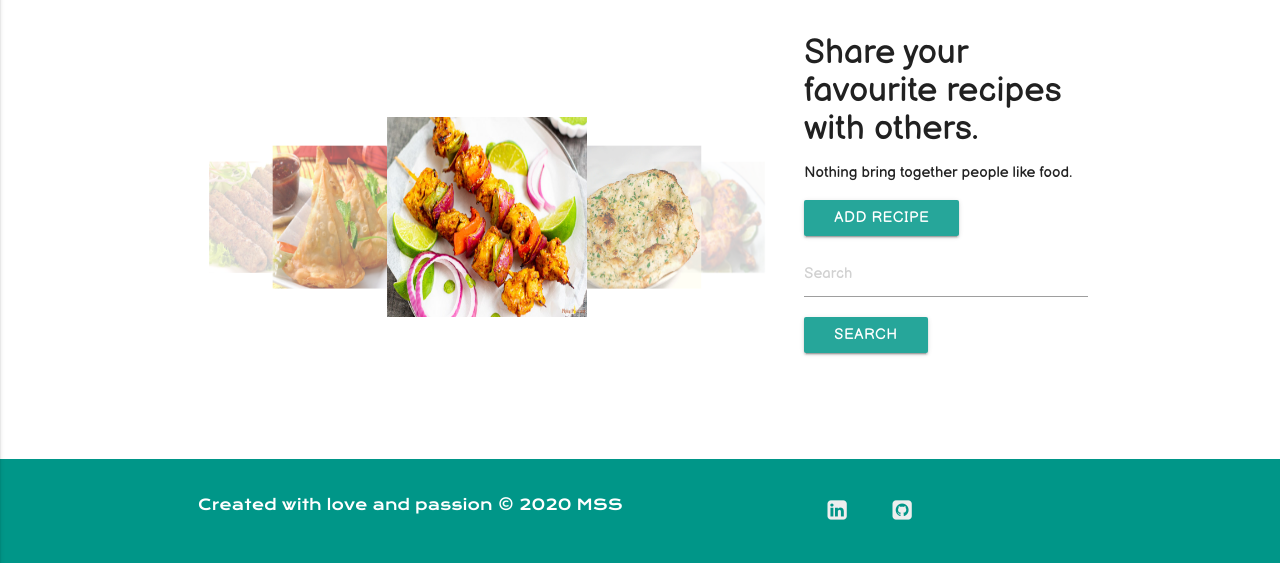
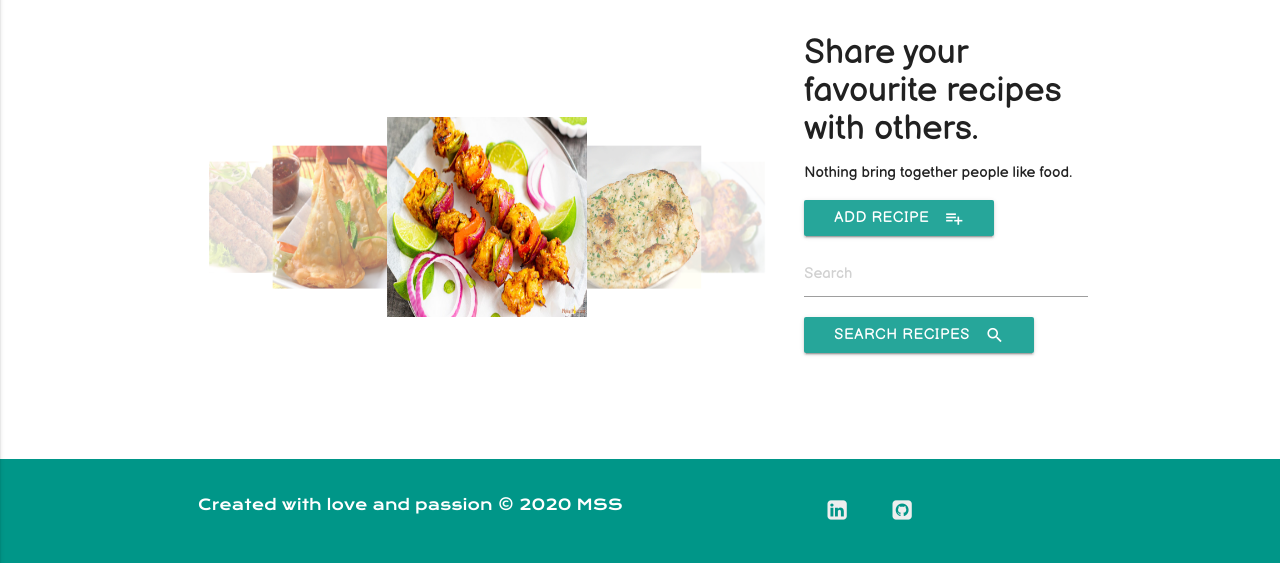
Before and after one commit to sohailshams/cookbook, a Flask app: page / in a window 1280 px wide. Shown: the part 237-800 px from the top of the page. Run offline with Flask 2, Linux system fonts and the light colour scheme; the visitor is signed in with stand-in values (Sample User, id 1); some libraries are stand-ins or nearby versions.

Commit message:
Added icons to the buttons & beautified the code

```diff
--- a/templates/index.html
+++ b/templates/index.html
@@ -29,16 +29,16 @@
         <h4 class="text">Share your favourite recipes with others.</h4>
         <p class="text">Nothing bring together people like food.</p>
         {% if 'username' in session %}
-        <a href="{{url_for('add_recipe')}}" class="waves-effect waves-light btn balsamiq">Add Recipe</a>
+        <a href="{{url_for('add_recipe')}}" class="waves-effect waves-light btn balsamiq">Add Recipe<i class="material-icons right">playlist_add</i></a>
         {% else %}
-        <a href="{{url_for('get_recipes')}}" class="waves-effect waves-light btn balsamiq">All Recipes</a>
+        <a href="{{url_for('get_recipes')}}" class="waves-effect waves-light btn balsamiq">All Recipes<i class="material-icons right">sort</i></a>
         {% endif %}
         <form action="{{url_for('search_recipe')}}" method="POST">
             <div class="input-field">
                 <input class="balsamiq" id="search_recipes" name="search_recipes" placeholder="Search" type="search" required />
                 <i class="material-icons">close</i>
             </div>
-            <button class="btn waves-effect waves-light balsamiq" type="submit" name="action">Search</button>
+            <button class="btn waves-effect waves-light balsamiq" type="submit" name="action">Search Recipes<i class="material-icons right">search</i></button>
         </form>
     </div>
 </div>
```
